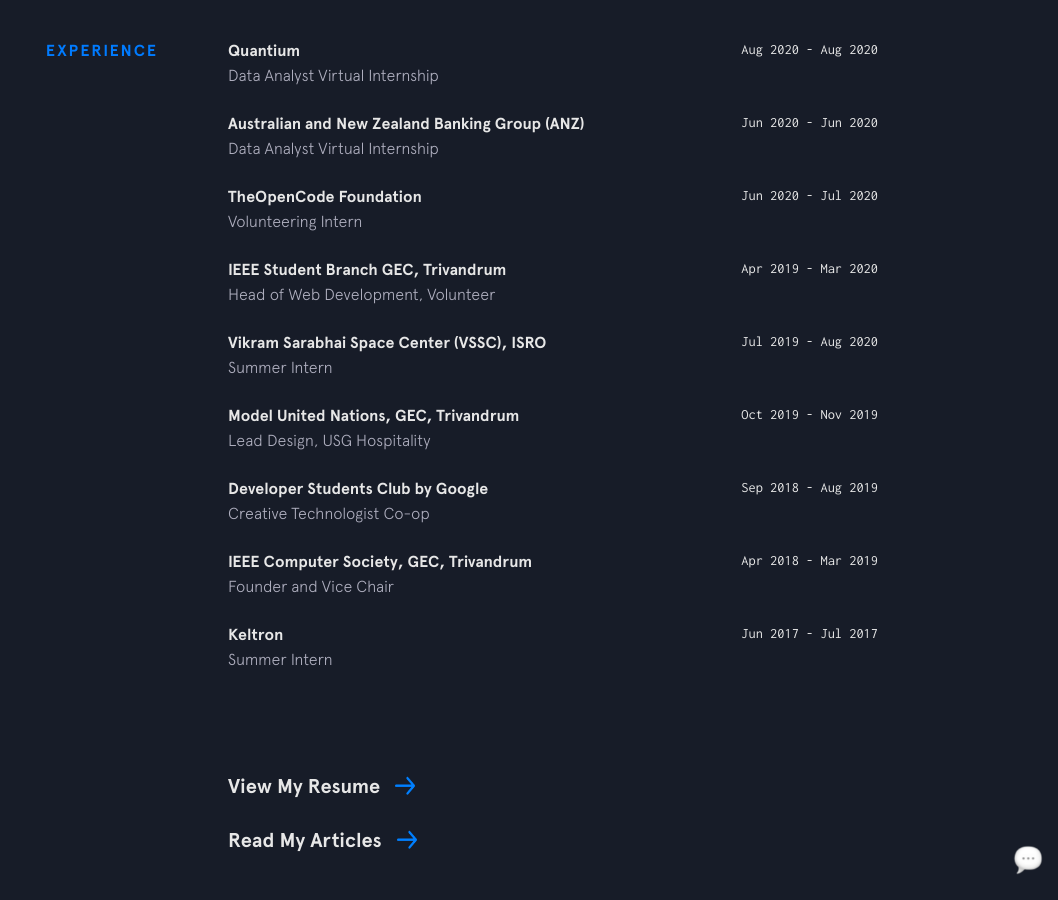
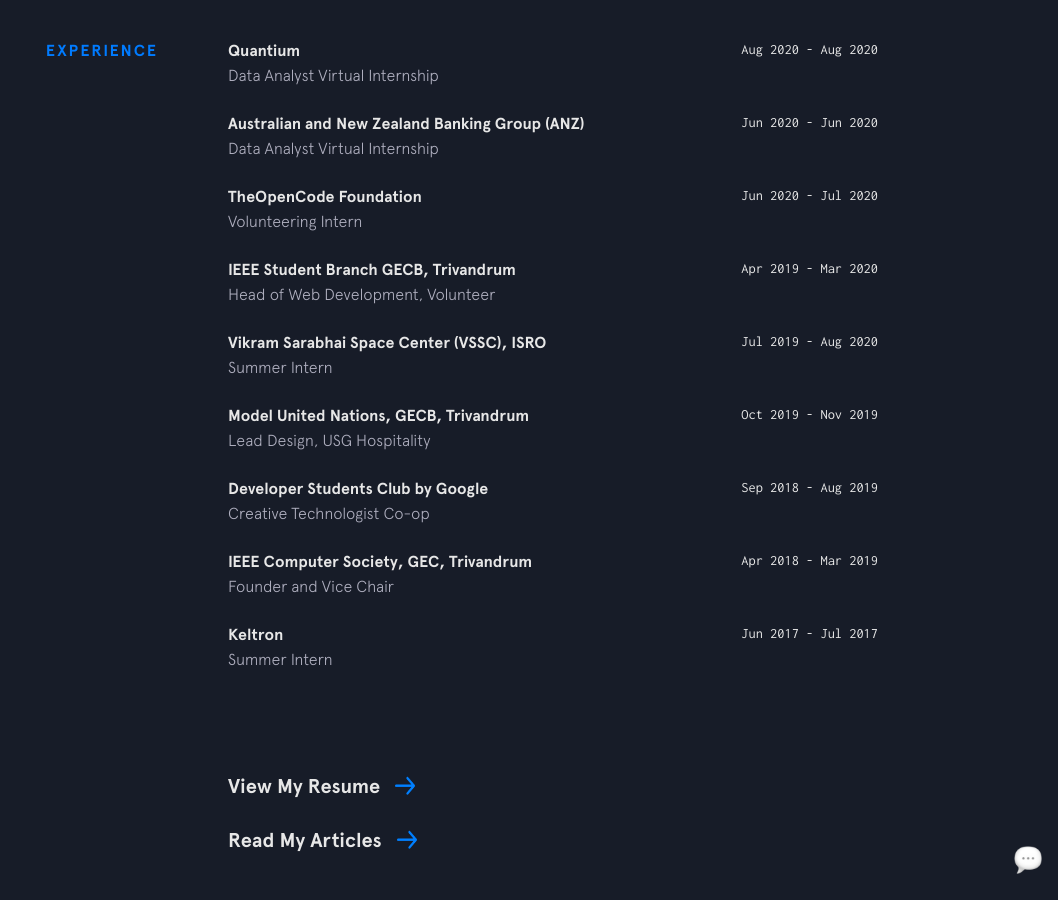
Before and after one commit to Madhav-Somanath/Portfolio, a Jekyll site: the page built from index.html, in a window 1280 px wide and 900 px high, scrolled down 1953 px. Shown: the whole window, without its empty margins (222-1280 px from the left). Built offline with Jekyll 4.4.1, drawn with Linux system fonts in a browser that asks for light colours; nearby versions of some CDN libraries.

Commit message:
Update experience.yml

```diff
--- a/_data/experience.yml
+++ b/_data/experience.yml
@@ -13,7 +13,7 @@
   time: Jun 2020 - Jul 2020
   position: Volunteering Intern
 
-- company: IEEE Student Branch GEC, Trivandrum
+- company: IEEE Student Branch GECB, Trivandrum
   url: https://gecbieee.org/
   time: Apr 2019 - Mar 2020
   position: Head of Web Development, Volunteer
@@ -23,7 +23,7 @@
   time: Jul 2019 - Aug 2020
   position: Summer Intern
 
-- company: Model United Nations, GEC, Trivandrum
+- company: Model United Nations, GECB, Trivandrum
   url: http://www.ccis.northeastern.edu/
   time: Oct 2019 - Nov 2019
   position: Lead Design, USG Hospitality
```
